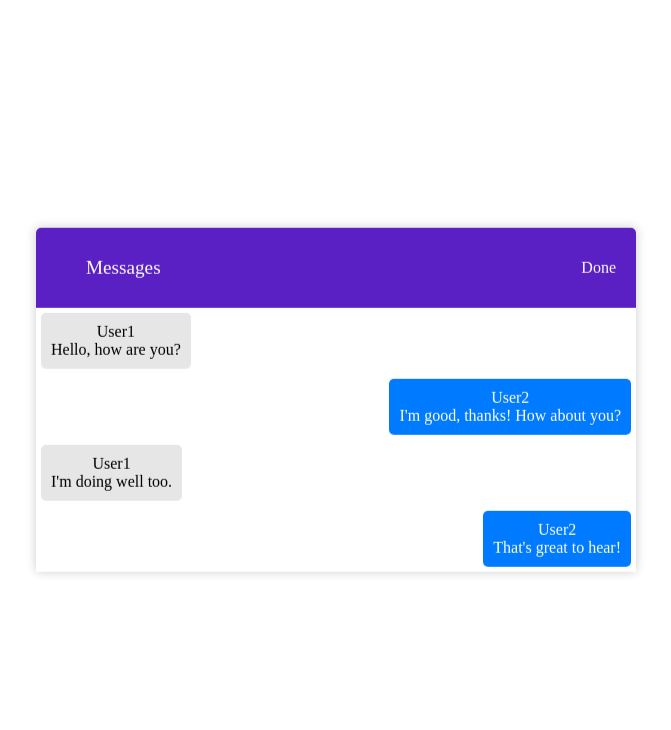
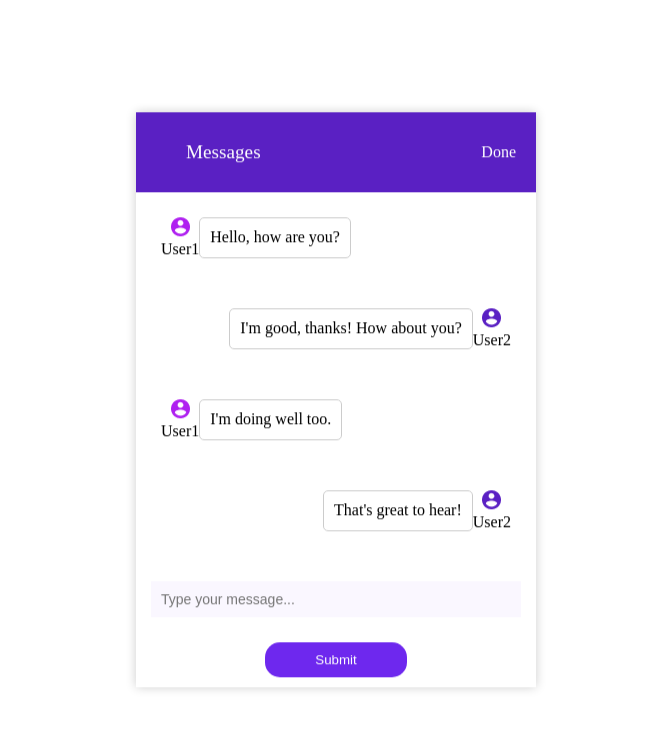
Before and after one commit to Velocified-LMS/Velocified_LMS, a Next.js app: page /dashboard/messenger in a window 1280 px wide. Shown: the top 730 px of the page, without its empty margins (304-975 px from the left). Built offline with nearby package versions, Linux system fonts and the light colour scheme.

Commit message:
Added messaging component #33

```diff
--- a/src/pages/dashboard/components/messageList.module.css
+++ b/src/pages/dashboard/components/messageList.module.css
@@ -2,26 +2,45 @@
 .message_list {
     display: flex;
     flex-direction: column;
-    align-items: flex-start; /* Messages will start from the left side */
 }
 
 /* Style individual messages */
 .message {
-    padding: 10px;
+    padding: 20px;
     margin: 5px;
     border-radius: 5px;
-    max-width: 70%; /* Adjust this as needed */
+    max-width: 100%; /* Adjust this as needed */
+    display: flex; /* Display the message content horizontally */
+    align-items: flex-start; /* Align items to the left */
+    gap: 30px; /* You can adjust this gap as needed */
 }
 
 /* Style messages from User1 (on the left) */
 .message_left {
-    background-color: #e6e6e6; /* Set the background color for User1's messages */
+    background-color: transparent; /* Set the background color for User1's messages */
     align-self: flex-start; /* Align User1's messages to the left */
 }
 
 /* Style messages from User2 (on the right) */
 .message_right {
-    background-color: #007bff; /* Set the background color for User2's messages */
-    color: white; /* Set text color for User2's messages */
+    background-color: transparent; /* Set the background color for User2's messages */
+    color: black; /* Set text color for User2's messages */
     align-self: flex-end; /* Align User2's messages to the right */
 }
+
+/* Style the icon */
+.user_icon {
+    background-color: transparent;
+    width: 20px; /* Adjust icon width */
+    height: 20px; /* Adjust icon height */
+}
+
+
+
+/* Style the message text with border */
+.message_text_with_border {
+    border: 1px solid #ccc; /* Add a border to the message text */
+    border-radius: 5px;
+    padding: 10px; /* Adjust padding as needed */
+    flex-grow: 1; /* Allow the message text to expand and fill the available space */
+}
--- a/src/pages/dashboard/components/messengeList.js
+++ b/src/pages/dashboard/components/messengeList.js
@@ -20,10 +20,39 @@ function MessageList() {
             {sortedMessages.map(message => (
                 <div
                     key={message.id}
-                    className={`${styles.message} ${message.sender === 'User1' ? styles.message_left : styles.message_right}`}
+                    className={`${styles.message} ${
+                        message.sender === 'User1' ? styles.message_left : styles.message_right
+                    }`}
                 >
-                    <div className={styles.message_sender}>{message.sender}</div>
-                    <div className={styles.message_text}>{message.text}</div>
+
+                        {message.sender === 'User1' ? (
+                            <div style={{ display: 'flex' }}>
+                                <div className={styles.message_container}>
+                                <div className={styles.sender_icon}>
+                                    <img src="/Icon1.png" alt="User1 Icon" />
+                                    <div className={styles.sender_name}>{message.sender}</div>
+                                </div>
+                                </div>
+                            <div className={styles.message_text_with_border}>
+                                {message.text}
+                            </div>
+                            </div>
+                        ) : (
+                            <div style={{ display: 'flex' }}>
+                                <div className={styles.message_text_with_border}>
+                                    {message.text}
+                                </div>
+                            <div className={styles.message_container}>
+                            <div className={styles.sender_icon}>
+                                <img src="/Icon2.png" alt="User2 Icon" />
+                                <div className={styles.sender_name}>{message.sender}</div>
+                            </div>
+                            </div>
+
+                            </div>
+                        )}
+
+
                 </div>
             ))}
         </div>
--- a/src/pages/dashboard/messenger.js
+++ b/src/pages/dashboard/messenger.js
@@ -1,7 +1,23 @@
+import React, { useState } from 'react';
 import MessageList from './components/messengeList';
-import styles from './messenger.module.css'
+import styles from './messenger.module.css';
 
 const Messenger = () => {
+  const [newMessage, setNewMessage] = useState('');
+  const [messages, setMessages] = useState([]); // You may want to manage messages state here
+
+  // Function to handle the submission of a new message
+  const handleSubmit = () => {
+    // Add logic to send the new message
+    // You can update the 'messages' state with the new message
+    // For example:
+    const updatedMessages = [...messages, { sender: 'User1', text: newMessage }];
+    setMessages(updatedMessages);
+
+    // Clear the input field
+    setNewMessage('');
+  };
+
   return (
     <div>
       <div className={styles.chat_popup}>
@@ -17,8 +33,17 @@ const Messenger = () => {
             </div>
           </div>
           <div>
-                <MessageList />
+            <MessageList messages={messages} /> {/* Pass messages as a prop */}
           </div>
+          <div className={styles.message_input}>
+            <input
+              type="text"
+              placeholder="Type your message..."
+              value={newMessage}
+              onChange={(e) => setNewMessage(e.target.value)}
+            />
+          </div>
+          <button className={styles.Msgsubmit} onClick={handleSubmit}>Submit</button> {/* Moved the button here */}
         </div>
       </div>
     </div>
--- a/src/pages/dashboard/messenger.module.css
+++ b/src/pages/dashboard/messenger.module.css
@@ -7,7 +7,7 @@
     z-index: 9999; /* Ensure it's on top of other elements */
     background-color: rgba(255, 255, 255, 0.9); /* Background color with opacity */    box-shadow: 0 0 10px rgba(0, 0, 0, 0.2); /* Add a shadow for a popup effect */
     backdrop-filter: blur(5px); /* Apply a blur effect to the background */
-    max-width: 600px; /* Adjust the width as needed */
+    max-width: 400px; /* Adjust the width as needed */
     width: 100%;
   }
 
@@ -24,7 +24,7 @@
     background-color: #5A20C3; /* Set the background color to blue */
     color: white; /* Set text color to white */
     padding: 10px 0; /* Add some padding for spacing */
-    border-radius: 5px 5px 0 0; /* Rounded corners at the top */
+    border-radius: 0px 0px 0 0; /* Rounded corners at the top */
 }
 
 /* Style the message title */
@@ -41,3 +41,40 @@
     text-align: right; /* Align text to the right */
     margin-right: 20px; /* Add some right margin for spacing */
 }
+
+/* Style the message input field and submit button */
+.message_input {
+    display: flex;
+    align-items: center;
+    margin-top: 10px; /* Add margin to separate the text field from messages */
+    padding: 15px;
+}
+
+.message_input input[type="text"] {
+    flex-grow: 1;
+    padding: 10px;
+    width:100%;
+    max-height: 700px;
+    border: 0px solid #ccc;
+    border-radius: 0px;
+    background-color:#FAF7FF;
+    font-size: 14px;
+    outline: none;
+}
+
+.Msgsubmit{
+    padding: 10px 50px;
+    background-color: #6E28EE; /* Customize the button background color */
+    color: #fff; /* Customize the button text color */
+    border: none;
+    border-radius: 15px;
+    cursor: pointer;
+    margin:10px;
+    margin-left: 10px; /* Add margin to separate the input field from the button */
+    outline: none;
+}
+
+/* Style the button on hover */
+.Msgsubmit button:hover {
+    background-color: #6E28EE; /* Customize the button background color on hover */
+}
```
Also changed, not shown: public/Icon1.png (added), public/Icon2.png (added). Lines whose indentation alone changed are shown as unchanged.
